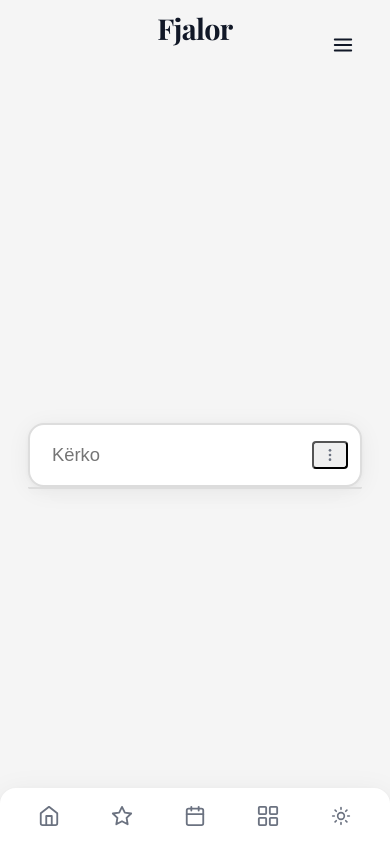
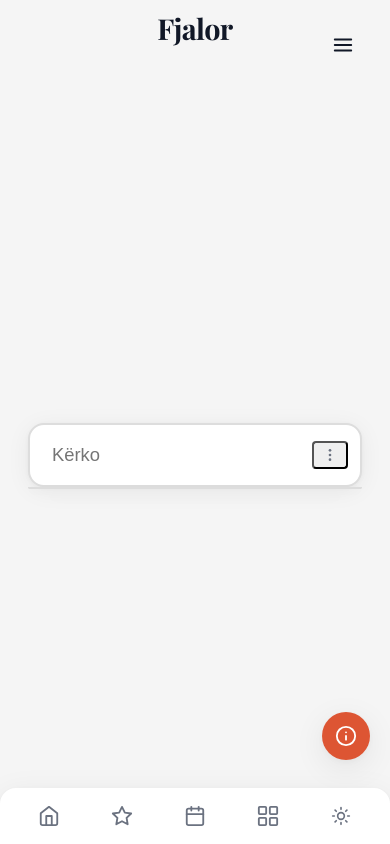
Before and after one commit to labibllaca/fjalorshqip, a React (Vite) app: page / in a window 390 px wide. Built offline with nearby package versions, Linux system fonts and the light colour scheme.

Commit message:
feat: mobile FAB for info ribbon bottom sheet

```diff
--- a/src/components/MainLayout.scss
+++ b/src/components/MainLayout.scss
@@ -542,6 +542,36 @@ h1, h2, h3, h4, h5, h6 {
 }
 .btn-ghost:hover { border-color: var(--accent); }
 
+/* ── FAB for mobile ribbon ── */
+.fab-ribbon {
+  display: none;
+  position: fixed;
+  right: 20px;
+  bottom: 84px;
+  width: 48px;
+  height: 48px;
+  border-radius: 50%;
+  background: var(--accent);
+  color: #fff;
+  border: none;
+  box-shadow: var(--shadow-elevated);
+  cursor: pointer;
+  z-index: 99;
+  align-items: center;
+  justify-content: center;
+  transition: transform .2s ease, box-shadow .2s ease;
+}
+.fab-ribbon:hover {
+  transform: scale(1.05);
+  box-shadow: 0 12px 40px rgba(221, 85, 51, .35);
+}
+
+@media (max-width: 1024px) {
+  .fab-ribbon {
+    display: flex;
+  }
+}
+
 /* ── Accessibility ── */
 :focus { outline: 3px solid #ffd54f; outline-offset: 2px; }
 :focus:not(:focus-visible) { outline: none; }
--- a/src/components/MainLayout.tsx
+++ b/src/components/MainLayout.tsx
@@ -57,6 +57,17 @@ const MainLayout = () => {
 
 
 
+      <button
+        className="fab-ribbon"
+        onClick={toggleDrawer}
+        aria-label="Hape panelin e detajeve"
+      >
+        <svg width="22" height="22" viewBox="0 0 24 24" fill="none" stroke="currentColor" strokeWidth="2" strokeLinecap="round" strokeLinejoin="round">
+          <circle cx="12" cy="12" r="10"/>
+          <path d="M12 16v-4M12 8h.01"/>
+        </svg>
+      </button>
+
       {pathname === '/' && (
         <RightPanel
           isOpen={drawerOpen}
```
